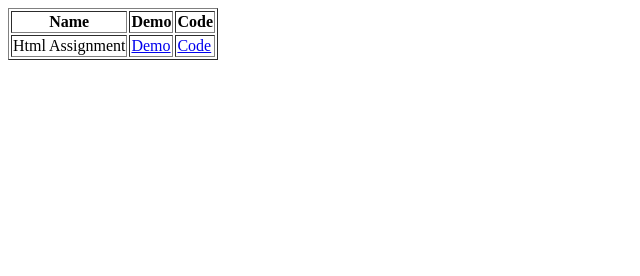
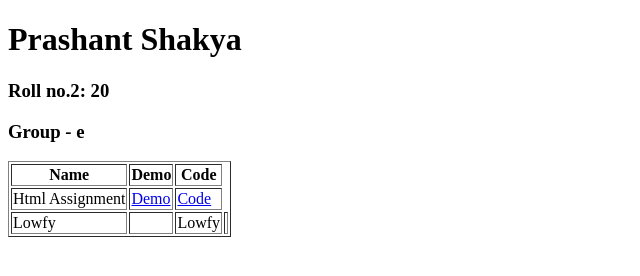
Before and after one commit to Piro29/Leapfrog, a plain HTML site: page index.html in a window 1280 px wide. Shown: the whole page, without its empty margins (0-640 px from the left). Drawn offline with Linux system fonts and the light colour scheme.

Commit message:
add lofi.html

```diff
--- a/index.html
+++ b/index.html
@@ -1,10 +1,13 @@
 <!doctype html>
 <html lang="en">
 <head>
-    <title>Document</title>
+    <title>Prashant Shakya</title>
 </head>
 <body>
 <div>
+    <h1>Prashant Shakya</h1>
+    <h3>Roll no.2: 20</h3>
+    <h3>Group - e</h3>
     <table border="1">
         <tr>
             <th>Name</th>
@@ -16,6 +19,12 @@
             <td><a href="https://piro29.github.io/Leapfrog/Assignment/Day%201/HTML%20Assignment.html">Demo</a></td>
             <td><a href="https://github.com/Piro29/Leapfrog/blob/master/Assignment/Day%201/HTML%20Assignment.html">Code</a></td>
         </tr>
+        <tr>
+            <td>Lowfy</td>
+            <td><a href=""></a></td>
+            <td>Lowfy</td>
+            <td></td>
+        </tr>
     </table>
 </div>
 
```
Also changed, not shown: Assignment/Day 1/Lowfy/lofi.html (added, +23 -0 lines).
